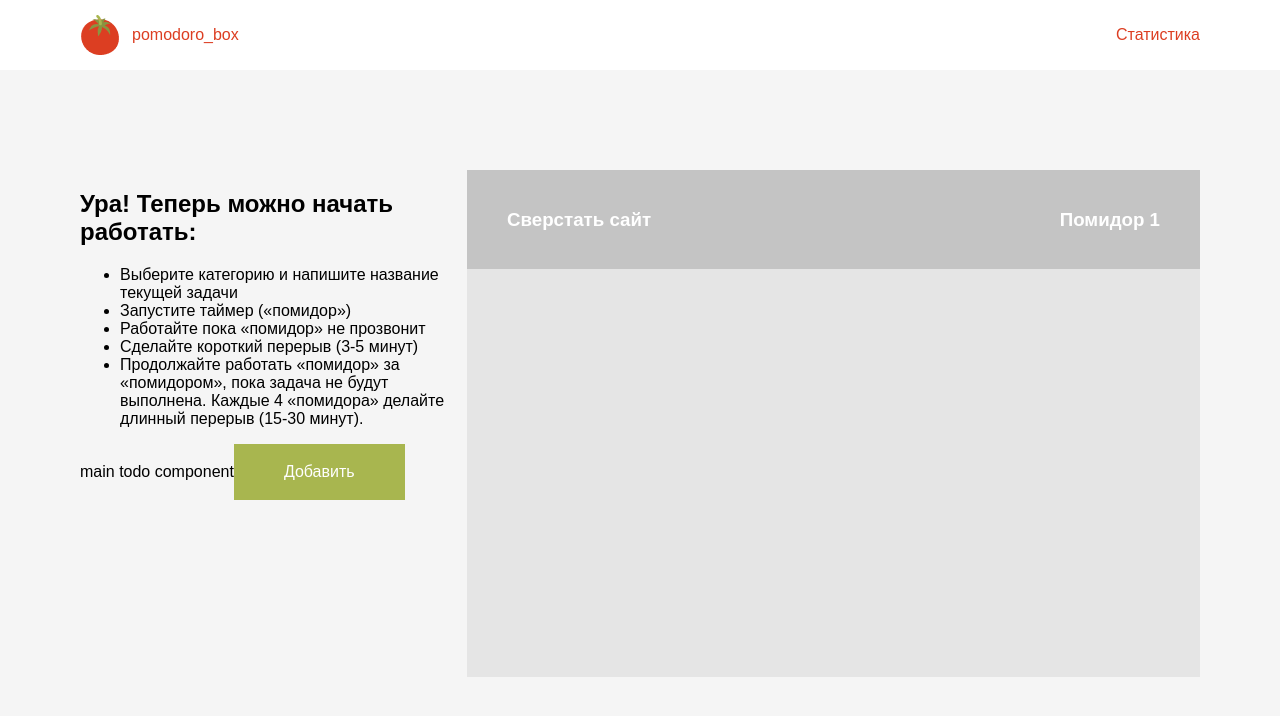
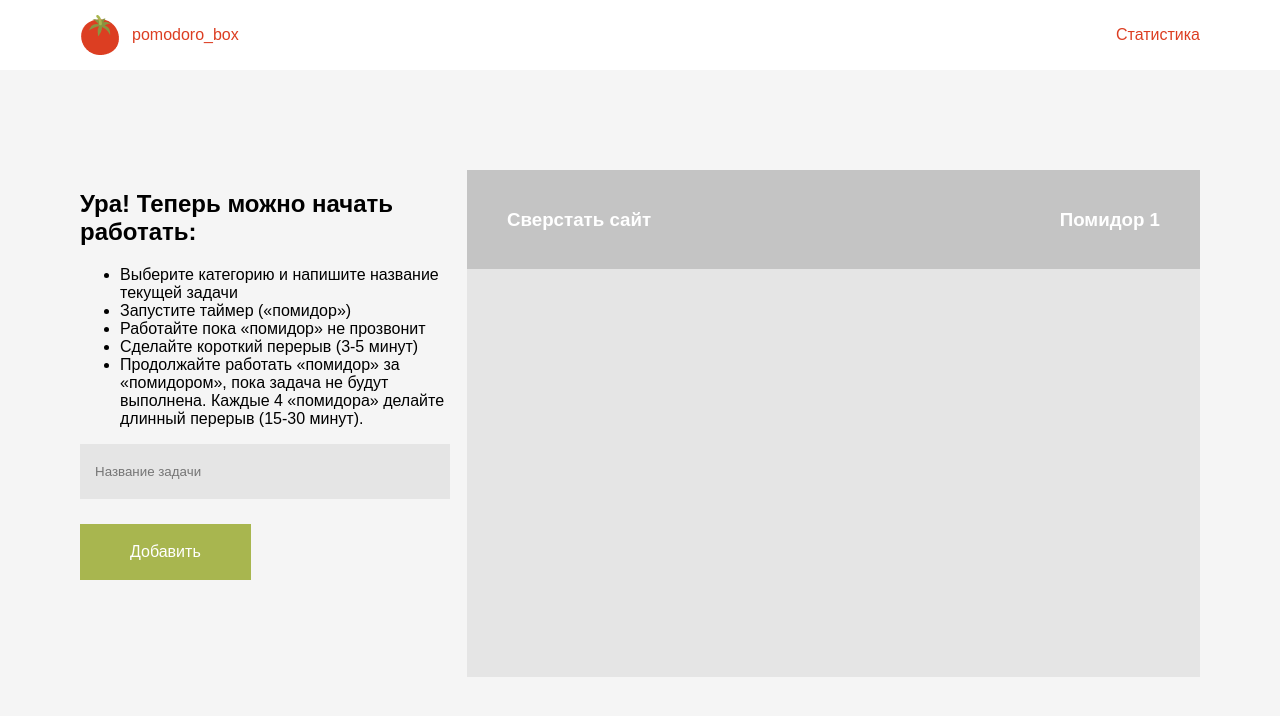
Before and after one commit to Shafeevms/react-pomodoro-tracker, a React (Create React App) app: page / in a window 1280 px wide. Shown: the top 716 px of the page. Built offline with nearby package versions, Linux system fonts and the light colour scheme; a web font is replaced by a local one.

Commit message:
form component added

```diff
--- /dev/null
+++ b/src/Components/Form/index.module.scss
@@ -0,0 +1,15 @@
+@import "../../index.scss";
+
+.form {
+  display: flex;
+  flex-direction: column;
+  align-items: flex-start;
+
+  &__input {
+    margin-bottom: 25px;
+    padding: 20px 15px;
+    width: 370px;
+    background-color: $medium-gray;
+    border: none;
+  }
+}
--- /dev/null
+++ b/src/Components/Form/index.tsx
@@ -0,0 +1,17 @@
+import Button from '../Common/Button';
+
+import styles from './index.module.scss';
+
+const Form = () => {
+  return (
+    <form className={styles.form}>
+      <input
+        className={styles.form__input}
+        placeholder='Название задачи'
+      />
+      <Button text='Добавить'/>
+    </form>
+  );
+};
+
+export default Form;
--- a/src/Components/TODO/index.tsx
+++ /dev/null
@@ -1,12 +0,0 @@
-import Button, { EButton } from '../Common/Button';
-
-const TODO = () => {
-  return (
-    <div>
-      main todo component
-      <Button text='Добавить'/>
-    </div>
-  );
-};
-
-export default TODO;
--- a/src/Components/Tracker/index.tsx
+++ b/src/Components/Tracker/index.tsx
@@ -1,6 +1,7 @@
+import TIMER from '../TIMER';
+import Form from '../Form';
+
 import styles from './index.module.scss';
-import TODO from '../TODO';
-import TIMER from '../TIMER';
 
 const Tracker = () => {
   return (
@@ -17,7 +18,7 @@ const Tracker = () => {
             делайте длинный перерыв (15-30 минут).
           </li>
         </ul>
-        <TODO/>
+        <Form/>
       </section>
       <section>
         <TIMER/>
```
